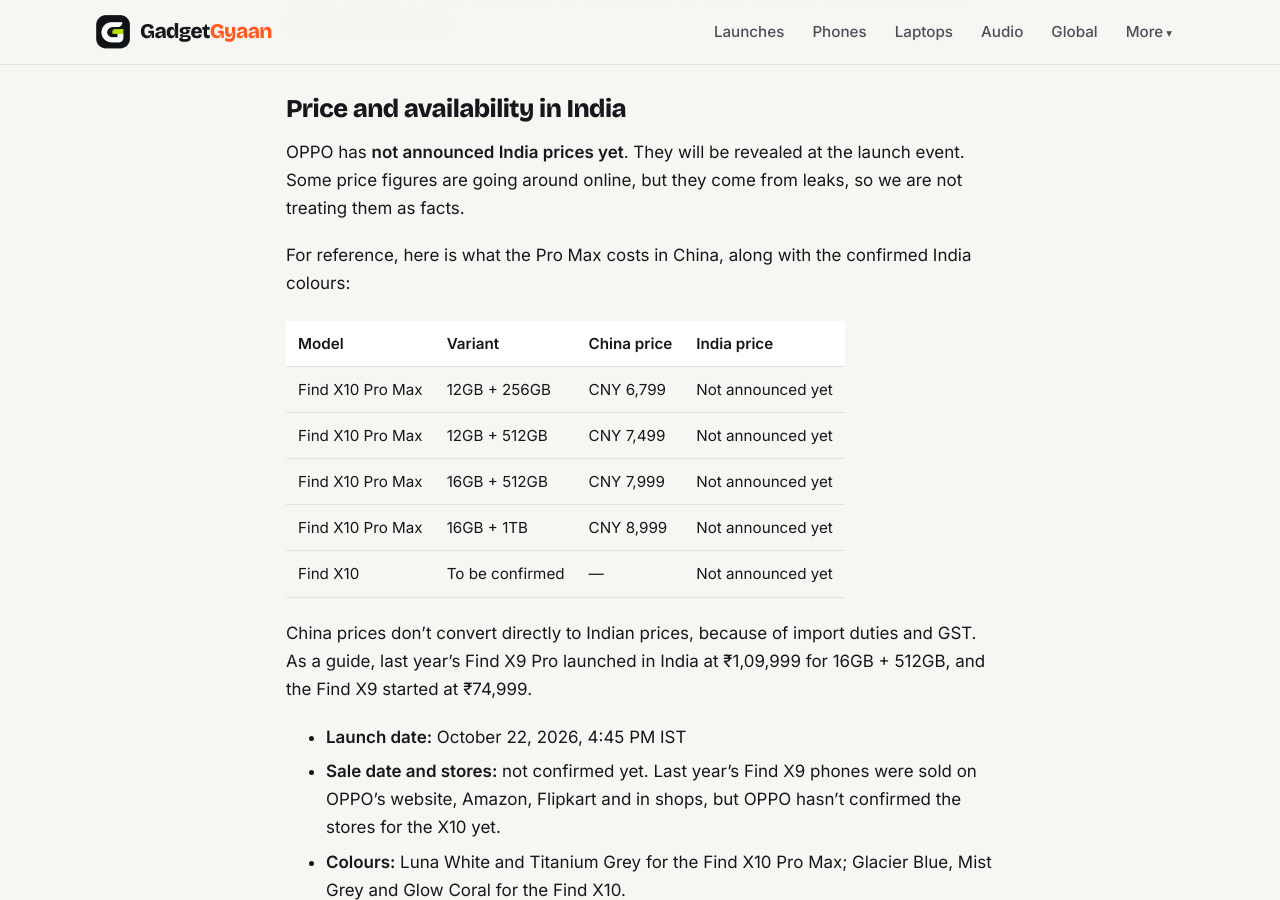
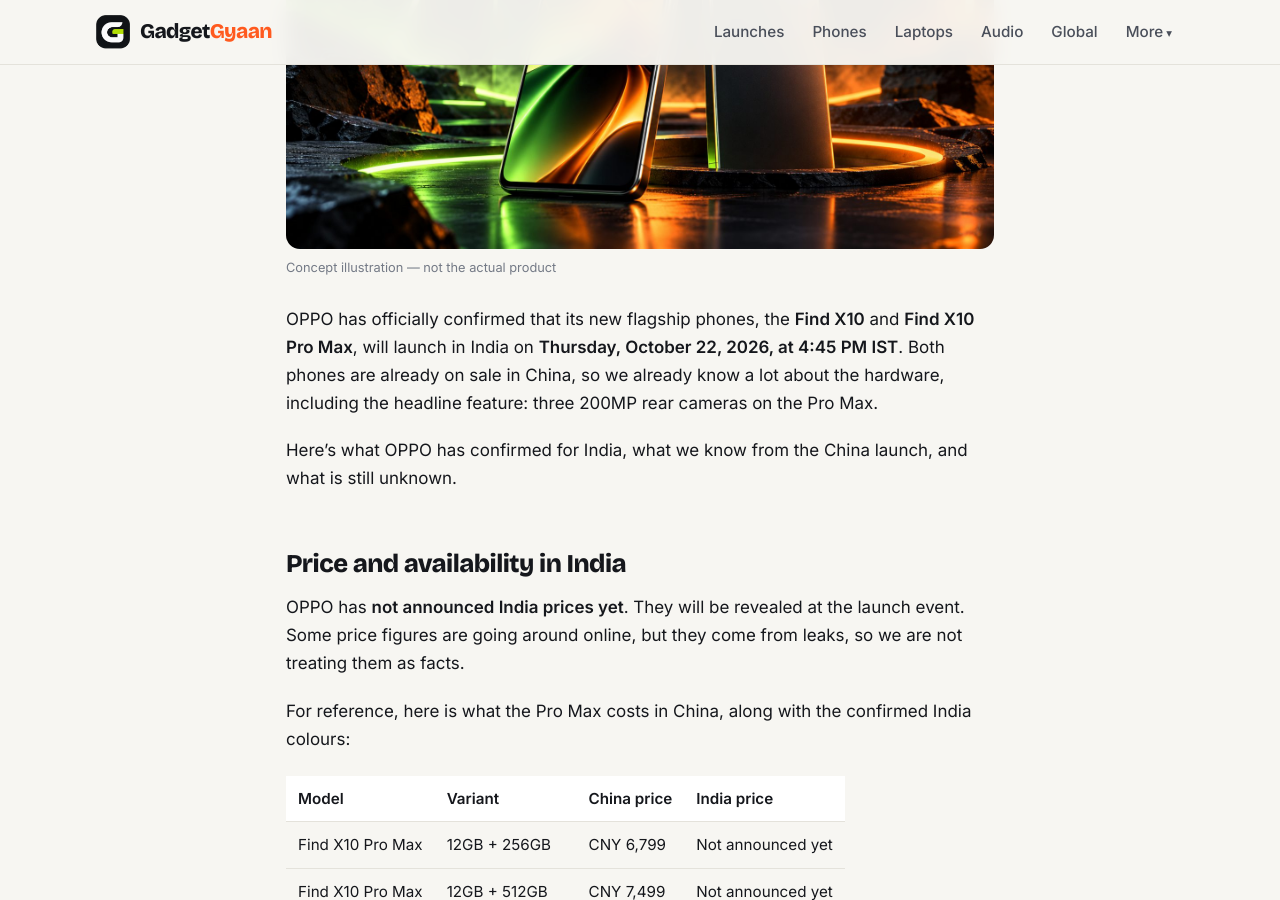
Before and after one commit to kiteksood167/kiteksood167.github.io, a Jekyll site: the page built from _posts/2026-10-20-oppo-find-x10-series-india-launch-october-22.md, in a window 1280 px wide and 900 px high, scrolled down 673 px. Built offline with Jekyll 4.4.1, drawn with Linux system fonts in a browser that asks for light colours; some of the changed text lies outside the part shown.

Commit message:
Add concept images to OPPO Find X10 launch post
Co-Authored-By: Claude Opus 5.5 <noreply@anthropic.com>
Claude-Session: https://claude.ai/code/session_019xqcqbRMqun33QWSRS29Nw

```diff
--- a/_posts/2026-10-20-oppo-find-x10-series-india-launch-october-22.md
+++ b/_posts/2026-10-20-oppo-find-x10-series-india-launch-october-22.md
@@ -2,6 +2,9 @@
 title: "OPPO Find X10 Series Launching in India on October 22: What We Know"
 description: "OPPO has confirmed the Find X10 and Find X10 Pro Max for India on October 22 at 4:45 PM IST. Here are the confirmed details, China prices, key specs and what to expect."
 date: 2026-10-20 18:45:00 +0530
+image: /assets/images/oppo-find-x10-launch-concept.jpg
+image_alt: "Concept illustration of two flagship smartphones on a glowing launch stage"
+image_credit: "Concept illustration — not the actual product"
 category: Launches
 tags: [oppo, find x10, find x10 pro max, smartphone, flagship phone, launch]
 ---
@@ -37,6 +40,11 @@ OPPO is expected to show the Pad Mini tablet and Enco X4 earbuds at the same eve
 
 ## Key specifications
 
+<figure class="inline-figure">
+  <img src="/assets/images/flagship-phone-specs-concept.jpg" alt="Concept illustration of a flagship phone with callouts for chip, camera, display and battery" loading="lazy">
+  <figcaption>Concept illustration — not the actual product.</figcaption>
+</figure>
+
 These are the Find X10 Pro Max specs from its China launch, confirmed by multiple reports. OPPO hasn't yet said whether the Indian model is exactly the same, but flagship phones usually don't change much between markets.
 
 | Spec | Find X10 Pro Max |
@@ -60,6 +68,11 @@ The biggest change is the camera. The Find X9 Pro already had a 200MP telephoto,
 The battery also gets bigger, from 7,500mAh on the Find X9 Pro to 8,000mAh. The Dimensity 9500 chip is replaced by the new 2nm Dimensity 9600 Pro. The phone is also rated IP66, IP68 and IP69, so it's well protected against dust, water and even high-pressure water jets.
 ## Who should consider it
 
+<figure class="inline-figure">
+  <img src="/assets/images/flagship-phone-who-should-buy-concept.jpg" alt="Concept illustration of people using a flagship phone for gaming, photos, work and travel" loading="lazy">
+  <figcaption>Concept illustration — not the actual product.</figcaption>
+</figure>
+
 If you mostly care about cameras, especially zoom, and want a phone that easily lasts a full day, the Find X10 Pro Max looks like one of the most interesting flagships of the year on paper. The regular Find X10 should suit buyers who want the same software and most of the camera features in a smaller, cheaper phone.
 
 Close rivals in India will include:
```
Also changed, not shown: assets/images/index.yml (+15 -0 lines), assets/images/flagship-phone-specs-concept.jpg (added), assets/images/flagship-phone-who-should-buy-concept.jpg (added), assets/images/oppo-find-x10-launch-concept.jpg (added).
